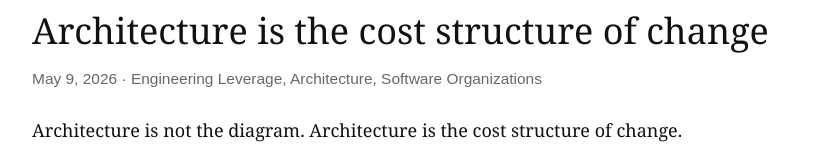
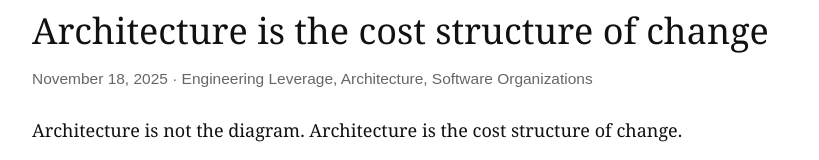
Before and after one commit to okhomenko/olekk.github.io, an Eleventy site: page src/posts/architecture-is-the-cost-structure-of-change.md in a window 1280 px wide. Shown: the part 219-379 px from the top of the page, without its empty margins (228-1047 px from the left). Built offline with nearby package versions, Linux system fonts and the light colour scheme; Eleventy itself is replaced by a stand-in of ours; files that its build step writes are made by us from their sources.

Commit message:
Backdate architecture essay

```diff
--- a/src/posts/architecture-is-the-cost-structure-of-change.md
+++ b/src/posts/architecture-is-the-cost-structure-of-change.md
@@ -1,7 +1,7 @@
 ---
 layout: layouts/post.njk
 title: Architecture is the cost structure of change
-date: 2026-05-09
+date: 2025-11-18
 description: Architecture matters because it determines how expensive each future product change becomes.
 tags:
   - posts
```
